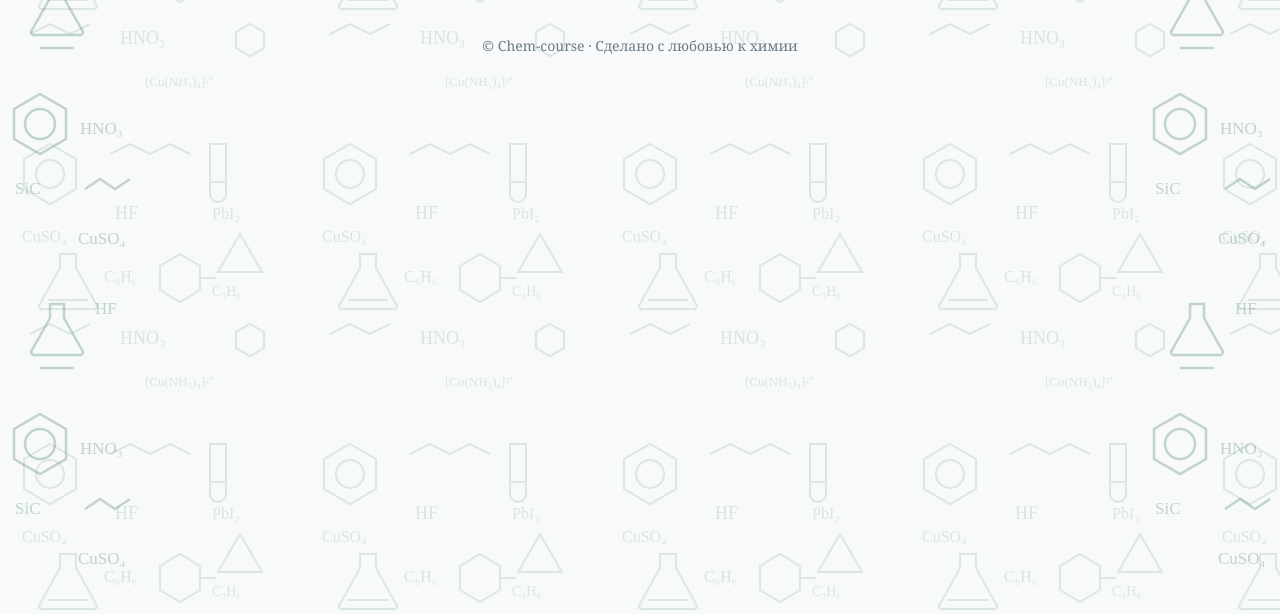
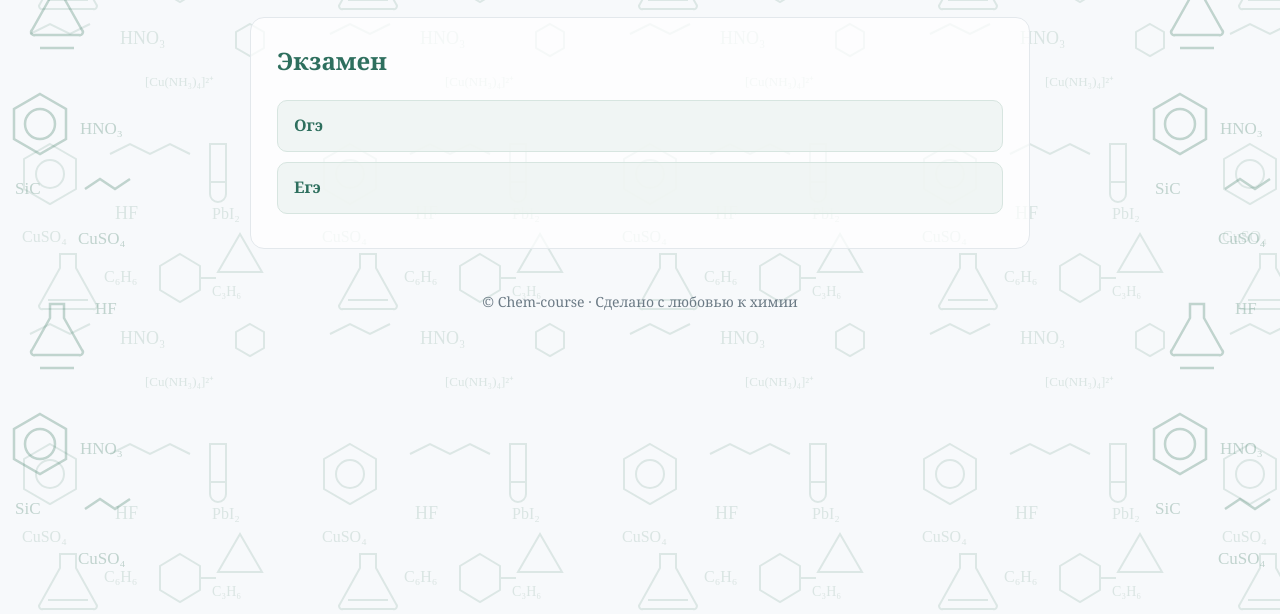
Before and after one commit to Shio-Wp993/chemcourse, a plain HTML site: page zadachi-i-ekzamen.html in a window 1280 px wide. Shown: the part 186-800 px from the top of the page. Drawn offline with Linux system fonts and the light colour scheme.

Commit message:
Update zadachi-i-ekzamen.html

```diff
--- a/zadachi-i-ekzamen.html
+++ b/zadachi-i-ekzamen.html
@@ -18,6 +18,14 @@
   <h2>Задания и экзамен</h2>
   </section>
 
+<section class="block">
+  <h2>Экзамен</h2>
+  <ul class="menu">
+    <li><a href="oge_exam.html">Огэ</a></li>
+    <li><a href="ege_exam.html">Егэ</a></li>
+  </ul>
+</section>
+
   <footer>
   © Chem-course · Сделано с любовью к химии
 </footer>
```
